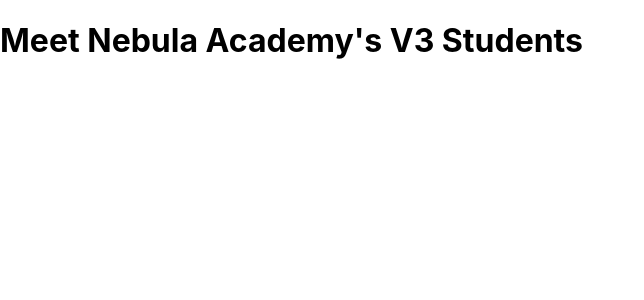
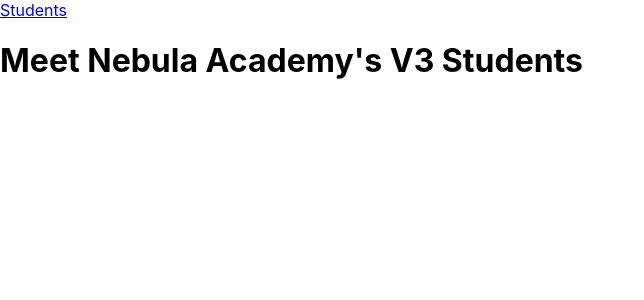
Before and after one commit to manamiueda1/react-class-prep, a React (Create React App) app: page / in a window 1280 px wide. Shown: the top 300 px of the page, without its empty margins (0-644 px from the left). Built offline with nearby package versions, Linux system fonts and the light colour scheme.

Commit message:
fixed eslint bugs

```diff
--- a/package.json
+++ b/package.json
@@ -6,6 +6,7 @@
     "@testing-library/jest-dom": "^5.11.4",
     "@testing-library/react": "^11.1.0",
     "@testing-library/user-event": "^12.1.10",
+    "eslint-plugin-jest": "^24.1.5",
     "react": "^17.0.1",
     "react-dom": "^17.0.1",
     "react-router-dom": "^5.2.0",
@@ -35,5 +36,8 @@
       "last 1 firefox version",
       "last 1 safari version"
     ]
+  },
+  "devDependencies": {
+    "eslint": "^7.20.0"
   }
 }
--- a/src/components/Home/Home.component.jsx
+++ b/src/components/Home/Home.component.jsx
@@ -1,8 +1,13 @@
 import React from "react";
+import {Link} from 'react-router-dom'
 
 const Home = () => {
     return (
-        <h1>Meet Nebula Academy's V3 Students</h1>
+        <div>
+            <Link to='/students'>Students</Link>
+            <h1>Meet Nebula Academy's V3 Students</h1>
+        </div>
+
 
     )
 }
```
Also changed, not shown: 1 other file (tests, documents, lock files or other folders).
